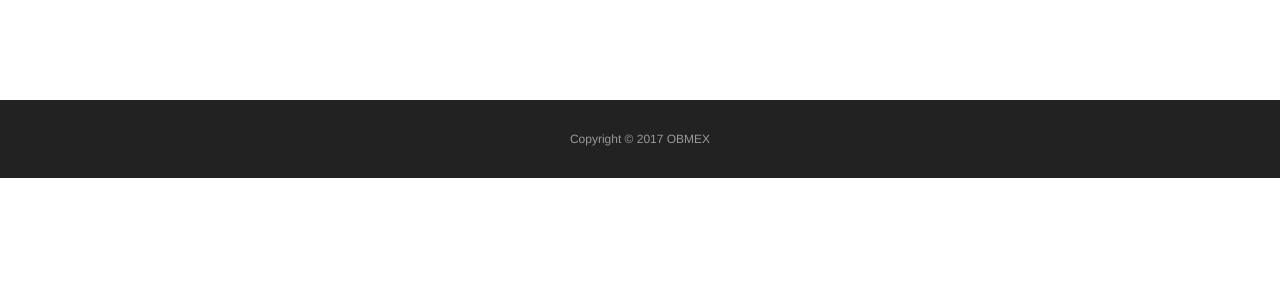
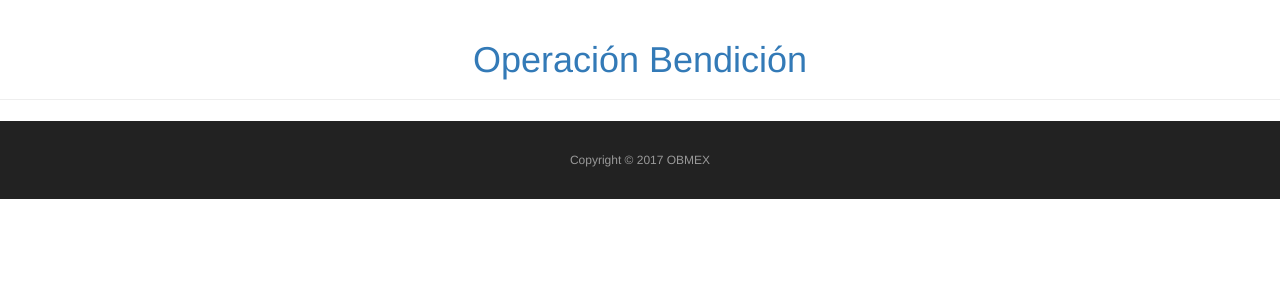
Before and after one commit to lemontiel/DjangoOBMEX, a Django app: page /base/ in a window 1280 px wide. Shown: the part 50-350 px from the top of the page. Run offline with Django 3.2, Linux system fonts and the light colour scheme; some libraries are stand-ins or nearby versions.

Commit message:
align h1=center

```diff
--- a/aplicacionobmex/templates/base.html
+++ b/aplicacionobmex/templates/base.html
@@ -35,11 +35,19 @@
     </header>
 
     <!-- main -->
-    <main id="site-main">
-      <div class="container">
-
-      </div>
-    </main>
+  <body>
+        <div class="page-header">
+            <h1 align="center"><a href="/">Operaci&oacute;n Bendici&oacute;n</a></h1>
+        </div>
+        <div class="content container">
+            <div class="row">
+                <div class="col-md-8">
+                {% block content %}
+                {% endblock %}
+                </div>
+            </div>
+        </div>
+    </body>
 
     <!-- footer -->
     <footer id="site-footer">
```
